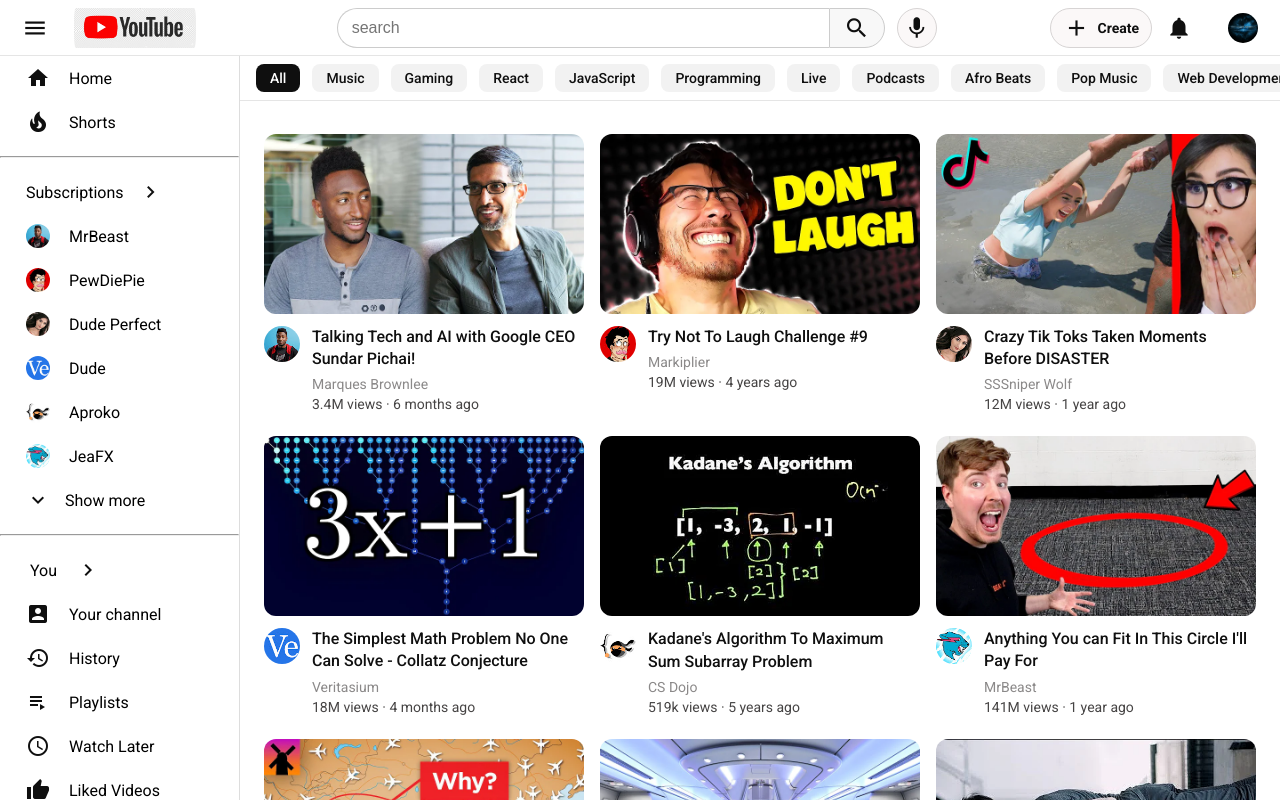
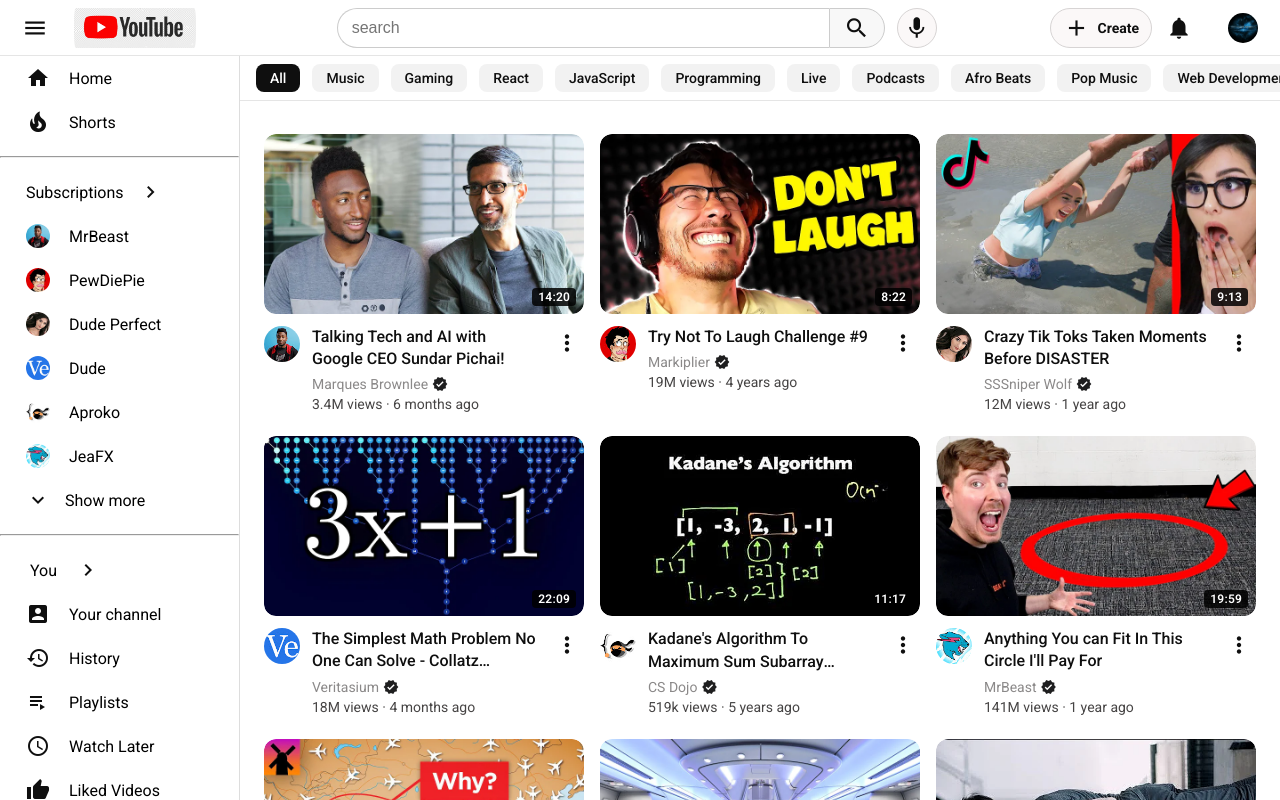
Before and after one commit to DannieBest/Youtube-clone-react, a React (Vite) app: page / in a window 1280 px wide. Shown: the top 800 px of the page. Built offline with nearby package versions, Linux system fonts and the light colour scheme.

Commit message:
feat: enhance video card with professional UI polish

```diff
--- a/src/components/UI/VideoCard/VideoCard.css
+++ b/src/components/UI/VideoCard/VideoCard.css
@@ -9,10 +9,59 @@
   width: 100%;
 
   cursor: pointer;
+
+  transition:
+    transform .25s ease,
+    background-color .25s ease,
+    box-shadow .25s ease;
 }
 
-.video-card:hover {
+.video-card__duration {
+  position: absolute;
+  bottom: 8px;
+  right: 8px;
+
+  padding:2px 6px;
+
+  font-weight:600;
+
+  letter-spacing:.2px;
+
+  background: rgba(0,0,0,.85);
+  color: white;
+
+  border-radius: 4px;
+
+  font-size: 12px;
+
+}
+
+.video-card__menu{
+
+  background:none;
+  border:none;
+
+  cursor:pointer;
+
+  padding:4px;
+
+  border-radius:50%;
+
+  display:flex;
+  align-items:center;
+  justify-content:center;
+}
+
+.video-card__menu:hover{
   background: var(--hover);
+  opacity: 0.6;
+}
+
+.video-card__verified{
+  margin-left: 4px;
+  font-size:16px;
+
+  color:#1e1e1f;
 }
 
 /* ==========================================
@@ -21,16 +70,19 @@
 
 .video-card__thumbnail {
   position: relative;
+  overflow: hidden;
+  border-radius: 12px;
+}
 
+.video-card__thumbnail img {
   width: 100%;
-
+  display: block;
   border-radius: 12px;
-
-  overflow: hidden;
+  transition:transform .25s ease;
 }
 
 .video-card:hover .video-card__thumbnail img {
-  transform: scale(1.03);
+  transform: scale(1.04);
 }
 
 /* ==========================================
@@ -39,6 +91,7 @@
 
 .video-card__details {
   display: flex;
+  align-items: flex-start;
 
   gap: 12px;
 
@@ -68,17 +121,20 @@
   font-weight: 500;
   line-height: 1.4;
 
-  color: #0f0f0f;
+  display: -webkit-box;
 
-  display: -webkit-box;
   -webkit-line-clamp: 2;
   -webkit-box-orient: vertical;
 
+  color: #0f0f0f;
+
+  margin-bottom: 6px;
   overflow: hidden;
 }
 
 .video-card__channel-name {
-  margin-top: 6px;
+  display: flex;
+  align-items: center;
 
   font-size: 14px;
 
--- a/src/components/UI/VideoCard/VideoCard.jsx
+++ b/src/components/UI/VideoCard/VideoCard.jsx
@@ -10,6 +10,8 @@
     channelImage,
     views,
     uploaded,
+    duration,
+    verified,
   } = video;
 
   return (
@@ -20,6 +22,9 @@
           alt="Video thumbnail"
           loading='lazy'
         />
+        <span className="video-card__duration">
+          {duration}
+        </span>
       </div>
       <div className="video-card__details">
         <div className="video-card__channel">
@@ -35,11 +40,22 @@
           </h3>
           <p className="video-card__channel-name">
             {channel}
+
+            {VideoCard && (
+              <i className="material-icons video-card__verified">
+                verified
+              </i>
+            )}
           </p>
           <p className="video-card__stats">
             {views} &#183; {uploaded}
           </p>
         </div>
+        <button className="video-card__menu" aria-label="Video options">
+          <i className="material-icons">
+            more_vert
+          </i>
+        </button>
       </div>
     </article>
   );
--- a/src/data/videos.js
+++ b/src/data/videos.js
@@ -34,6 +34,8 @@
     channelImage: channel_1,
     views: "3.4M views",
     uploaded: "6 months ago",
+    duration: "14:20",
+    verified: true,
   },
   {
     id: 2,
@@ -43,6 +45,8 @@
     channelImage: channel_2,
     views: "19M views",
     uploaded: "4 years ago",
+    duration: "8:22",
+    verified: true,
   },
   {
     id: 3,
@@ -52,6 +56,8 @@
     channelImage: channel_3,
     views: "12M views",
     uploaded: "1 year ago",
+    duration: "9:13",
+    verified: true,
   },
   {
     id: 4,
@@ -61,6 +67,8 @@
     channelImage: channel_4,
     views: "18M views",
     uploaded: "4 months ago",
+    duration: "22:09",
+    verified: true,
   },
   {
     id: 5,
@@ -70,6 +78,8 @@
     channelImage: channel_5,
     views: "519k views",
     uploaded: "5 years ago",
+    duration: "11:17",
+    verified: true,
   },
   {
     id: 6,
@@ -79,6 +89,8 @@
     channelImage: channel_6,
     views: "141M views",
     uploaded: "1 year ago",
+    duration: "19:59",
+    verified: true,
   },
   {
     id: 7,
@@ -88,6 +100,8 @@
     channelImage: channel_7,
     views: "6.6M views",
     uploaded: "1 year ago",
+    duration: "10:13",
+    verified: true,
   },
   {
     id: 8,
@@ -97,6 +111,8 @@
     channelImage: channel_8,
     views: "3.7M views",
     uploaded: "10 months ago",
+    duration: "7:12",
+    verified: true,
   },
 
   {
@@ -107,6 +123,8 @@
     channelImage: channel_9,
     views: "20M views",
     uploaded: "3 years ago",
+    duration: "13:17",
+    verified: true,
   },
   {
     id: 10,
@@ -116,6 +134,8 @@
     channelImage: channel_10,
     views: "14M views",
     uploaded: "1 year ago",
+    duration: "7:53",
+    verified: true,
   },
   {
     id: 11,
@@ -125,6 +145,8 @@
     channelImage: channel_11,
     views: "3M views",
     uploaded: "1 year ago",
+    duration: "4:10",
+    verified: true,
   },
   {
     id: 12,
@@ -134,6 +156,8 @@
     channelImage: channel_12,
     views: "12M views",
     uploaded: "5 years ago",
+    duration: "4:51",
+    verified: true,
   }
 ];
 
```
